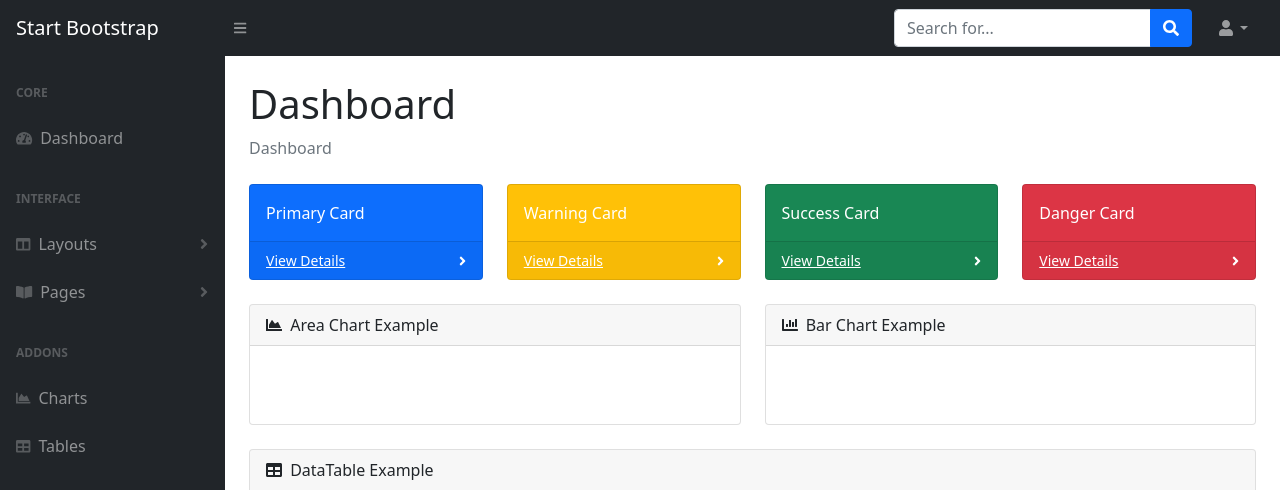
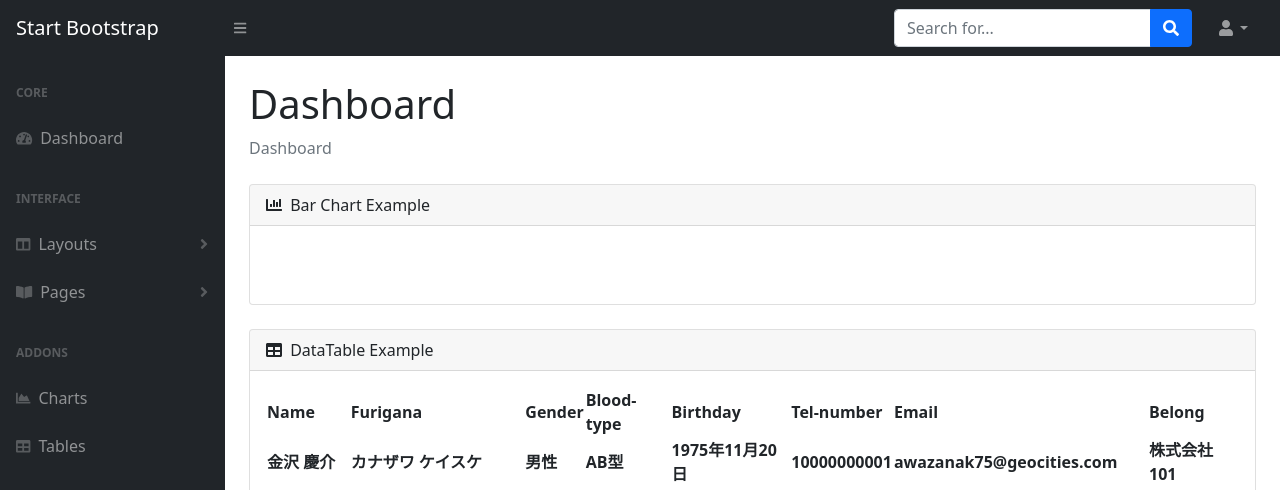
Before and after one commit to takaedakiribasami/exer_django_dashboard, a Django app: page /managedata/ in a window 1280 px wide. Shown: the top 490 px of the page. Run offline with Django 4.2, Linux system fonts and the light colour scheme; data comes from the database, SQL or seed files in the repository; lists and menus that the app fills with data are empty; some libraries are stand-ins or nearby versions.

Commit message:
20211230_棒グラフの表示部分を追加

```diff
--- a/exer_django_dashboard/settings.py
+++ b/exer_django_dashboard/settings.py
@@ -39,6 +39,7 @@
     'django.contrib.messages',
     'django.contrib.staticfiles',
     'managedata',
+    'rest_framework',
 ]
 
 MIDDLEWARE = [
--- /dev/null
+++ b/managedata/serializer.py
@@ -0,0 +1,8 @@
+from rest_framework import serializers
+from .models import Person
+
+
+class PersonSerializer(serializers.ModelSerializer):
+    class Meta:
+        model = Person
+        fields = ('__all__')
--- a/managedata/templates/index.html
+++ b/managedata/templates/index.html
@@ -134,55 +134,9 @@
                     <ol class="breadcrumb mb-4">
                         <li class="breadcrumb-item active">Dashboard</li>
                     </ol>
+                    <!-- Chart -->
                     <div class="row">
-                        <div class="col-xl-3 col-md-6">
-                            <div class="card bg-primary text-white mb-4">
-                                <div class="card-body">Primary Card</div>
-                                <div class="card-footer d-flex align-items-center justify-content-between">
-                                    <a class="small text-white stretched-link" href="#">View Details</a>
-                                    <div class="small text-white"><i class="fas fa-angle-right"></i></div>
-                                </div>
-                            </div>
-                        </div>
-                        <div class="col-xl-3 col-md-6">
-                            <div class="card bg-warning text-white mb-4">
-                                <div class="card-body">Warning Card</div>
-                                <div class="card-footer d-flex align-items-center justify-content-between">
-                                    <a class="small text-white stretched-link" href="#">View Details</a>
-                                    <div class="small text-white"><i class="fas fa-angle-right"></i></div>
-                                </div>
-                            </div>
-                        </div>
-                        <div class="col-xl-3 col-md-6">
-                            <div class="card bg-success text-white mb-4">
-                                <div class="card-body">Success Card</div>
-                                <div class="card-footer d-flex align-items-center justify-content-between">
-                                    <a class="small text-white stretched-link" href="#">View Details</a>
-                                    <div class="small text-white"><i class="fas fa-angle-right"></i></div>
-                                </div>
-                            </div>
-                        </div>
-                        <div class="col-xl-3 col-md-6">
-                            <div class="card bg-danger text-white mb-4">
-                                <div class="card-body">Danger Card</div>
-                                <div class="card-footer d-flex align-items-center justify-content-between">
-                                    <a class="small text-white stretched-link" href="#">View Details</a>
-                                    <div class="small text-white"><i class="fas fa-angle-right"></i></div>
-                                </div>
-                            </div>
-                        </div>
-                    </div>
-                    <div class="row">
-                        <div class="col-xl-6">
-                            <div class="card mb-4">
-                                <div class="card-header">
-                                    <i class="fas fa-chart-area me-1"></i>
-                                    Area Chart Example
-                                </div>
-                                <div class="card-body"><canvas id="myAreaChart" width="100%" height="40"></canvas></div>
-                            </div>
-                        </div>
-                        <div class="col-xl-6">
+                        <div class="col-xl-12">
                             <div class="card mb-4">
                                 <div class="card-header">
                                     <i class="fas fa-chart-bar me-1"></i>
@@ -192,6 +146,7 @@
                             </div>
                         </div>
                     </div>
+                    <!-- Data Table -->
                     <div class="card mb-4">
                         <div class="card-header">
                             <i class="fas fa-table me-1"></i>
@@ -256,6 +211,59 @@
             </footer>
         </div>
     </div>
+    <script type="text/javascript">
+        const getChart = (jsonObj) => {
+            let labels = [];
+            let datasets = [];
+            for (let i in jsonObj) {
+                const index = labels.indexOf(jsonObj[i]["belong"]);
+                if (index >= 0) {
+                    datasets[index]++;
+                } else {
+                    labels.push(jsonObj[i]["belong"]);
+                    datasets.push(1);
+                }
+            }
+
+            const ctx = document.getElementById("myBarChart");
+            const myBarChart = new Chart(ctx, {
+                type: 'bar',
+                data: {
+                    labels: labels,
+                    datasets: [
+                        {
+                            label: '所属人数',
+                            data: datasets,
+                            backgroundColor: "rgba(219,39,91,0.5)"
+                        }
+                    ],
+                },
+                options: {
+                    title: {
+                        display: true,
+                        text: '所属人数(全体)'
+                    },
+                    scales: {
+                        yAxes: [{
+                            ticks: {
+                                suggestedMax: 10,
+                                suggestedMin: 0,
+                                stepSize: 10,
+                                callback: function (value, index, values) {
+                                    return value + '人'
+                                }
+                            }
+                        }]
+                    },
+                }
+            });
+        };
+
+        fetch("http://127.0.0.1:8000/managedata/api/v1/person-ls")
+            .then(response => response.json())
+            .then((data) => getChart(data))
+
+    </script>
     <script src="https://cdn.jsdelivr.net/npm/bootstrap@5.1.3/dist/js/bootstrap.bundle.min.js"
         crossorigin="anonymous"></script>
     <script src="{% static 'js/scripts.js' %}"></script>
--- a/managedata/urls.py
+++ b/managedata/urls.py
@@ -4,4 +4,6 @@
 app_name = 'managedata'
 urlpatterns = [
     path('', views.IndexView.as_view(), name='index'),
+    path('api/v1/person-ls', views.PersonListAPIView.as_view(),
+         name="person_list_api"),
 ]
--- a/managedata/views.py
+++ b/managedata/views.py
@@ -1,8 +1,15 @@
 from django.shortcuts import render
 from django.views import generic
 from .models import Person
+from rest_framework import generics
+from .serializer import PersonSerializer
 
 
 class IndexView(generic.ListView):
     model = Person
     template_name = "index.html"
+
+
+class PersonListAPIView(generics.ListAPIView):
+    queryset = Person.objects.all()
+    serializer_class = PersonSerializer
```
